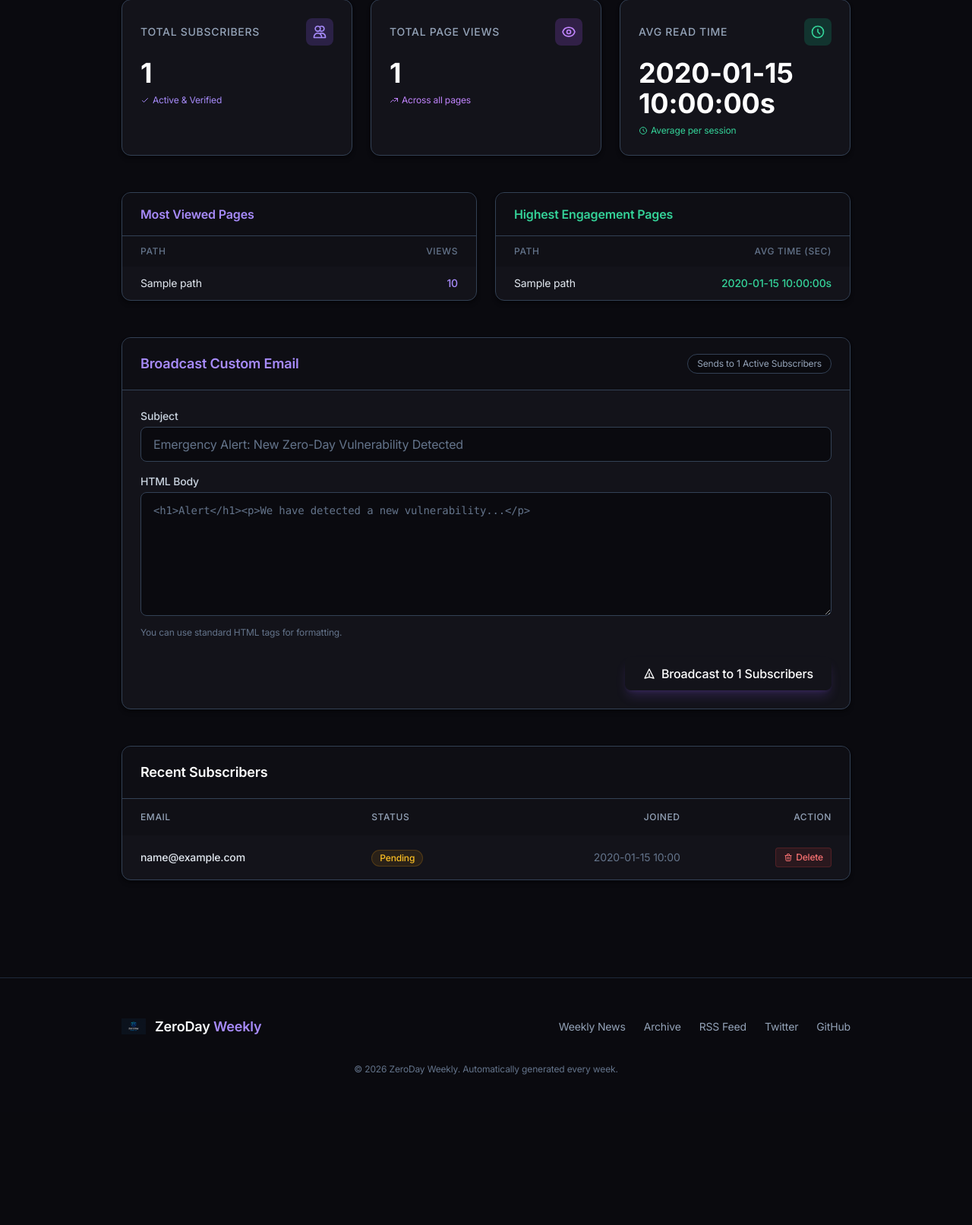
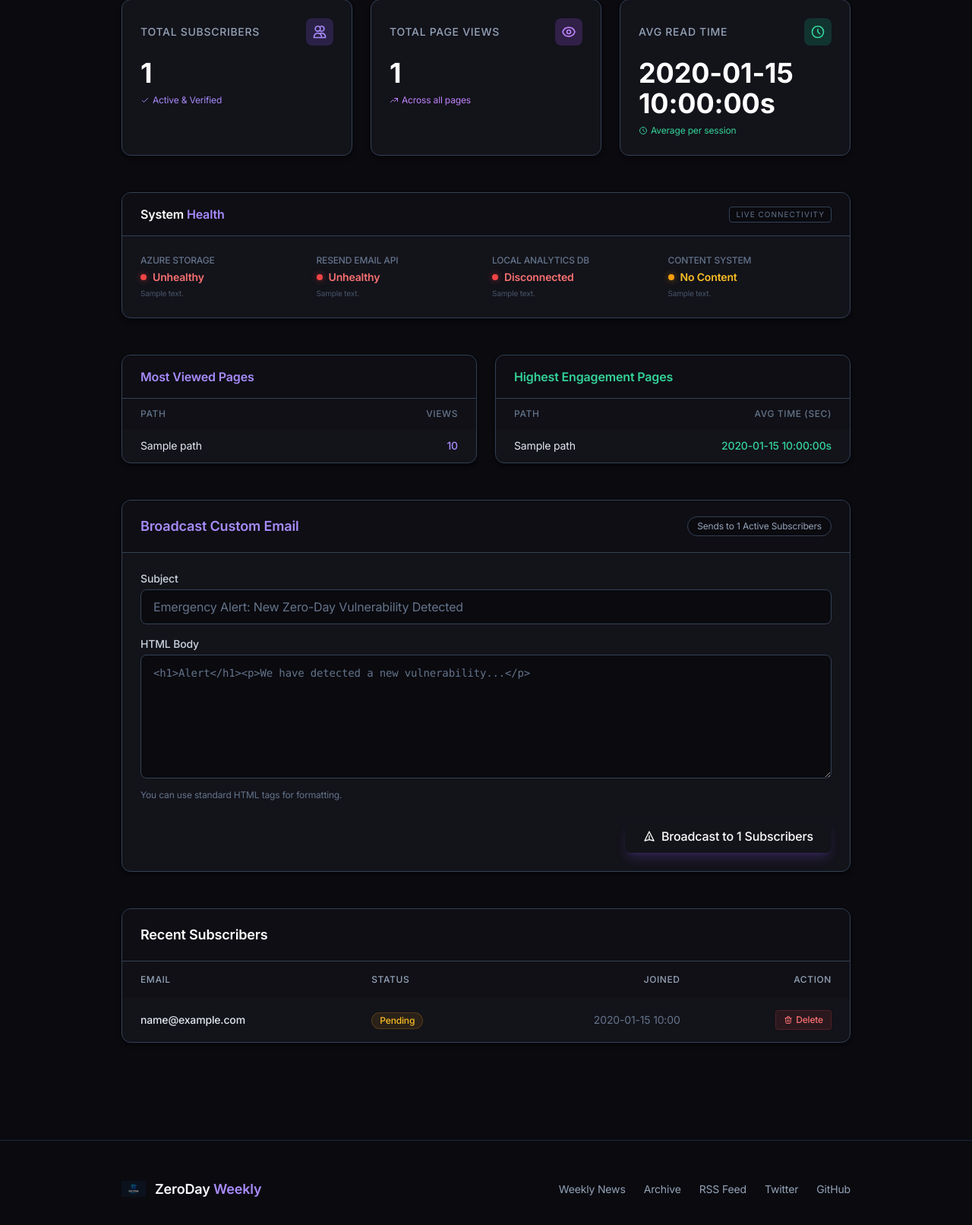
Before and after one commit to err0rgod/zeroday, a Python web app: template web/templates/lifeng.html in a window 1280 px wide. Shown: the part 222-1835 px from the top of the page at 76% size. Before the commit the page ends 1637 px from the top, so only its background shows below. Run offline with Jinja, Linux system fonts and the light colour scheme; the template is opened without the code that fills it: most values are stand-ins (such as "Sample title", 1, 10 or a date in 2020); some libraries are stand-ins or nearby versions.

Commit message:
added health checks

```diff
--- a/web/main.py
+++ b/web/main.py
@@ -30,6 +30,7 @@ from lib.blob_store import (
     get_subscriber, get_subscriber_by_token,
     get_active_verified_emails, count_active_verified, get_recent_subscribers,
 )
+from lib.health import get_system_health
 import secrets
 import uuid
 
@@ -415,6 +416,9 @@ async def admin_panel(request: Request, db: Session = Depends(get_db), admin: bo
     engaging_pages_query = db.query(ReadSession.path, func.avg(ReadSession.duration_seconds).label('avg_time')).group_by(ReadSession.path).order_by(func.avg(ReadSession.duration_seconds).desc()).limit(5).all()
     engaging_pages = [{"path": p.path, "avg_time": round(p.avg_time)} for p in engaging_pages_query]
 
+    # System Health Checks
+    health = get_system_health(db)
+
     return templates.TemplateResponse(request, "lifeng.html", {
         "request": request,
         "total_subscribers": total_subscribers,
@@ -423,6 +427,7 @@ async def admin_panel(request: Request, db: Session = Depends(get_db), admin: bo
         "recent_subscribers": recent_subscribers,
         "top_pages": top_pages,
         "engaging_pages": engaging_pages,
+        "health": health,
     })
 
 @app.post("/admin/delete-subscriber", response_class=RedirectResponse)
--- a/web/templates/lifeng.html
+++ b/web/templates/lifeng.html
@@ -68,6 +68,83 @@
                 <svg class="w-3 h-3" fill="none" stroke="currentColor" viewBox="0 0 24 24"><path stroke-linecap="round" stroke-linejoin="round" stroke-width="2" d="M12 8v4l3 3m6-3a9 9 0 11-18 0 9 9 0 0118 0z" /></svg>
                 Average per session
             </p>
+        </div>
+    </div>
+
+    <!-- System Health Section -->
+    <div class="mb-12">
+        <div class="bg-dark-800 border border-slate-700 rounded-xl overflow-hidden smooth-shadow">
+            <div class="px-6 py-4 border-b border-slate-700 bg-dark-900/50 flex justify-between items-center">
+                <h2 class="text-md font-semibold text-white">System <span class="text-brand-400">Health</span></h2>
+                <span class="text-[10px] uppercase tracking-widest text-slate-500 bg-dark-900 px-2 py-0.5 rounded border border-slate-700">Live Connectivity</span>
+            </div>
+            <div class="p-6 grid grid-cols-2 md:grid-cols-4 gap-4">
+                <!-- Azure Blob Health -->
+                <div class="flex flex-col gap-1">
+                    <span class="text-xs text-slate-500 uppercase font-medium">Azure Storage</span>
+                    <div class="flex items-center gap-2">
+                        {% if health.azure.status == 'healthy' %}
+                            <div class="w-2 h-2 rounded-full bg-emerald-500 shadow-[0_0_8px_rgba(16,185,129,0.5)]"></div>
+                            <span class="text-sm font-semibold text-emerald-400">Healthy</span>
+                        {% else %}
+                            <div class="w-2 h-2 rounded-full bg-red-500 shadow-[0_0_8px_rgba(239,68,68,0.5)]"></div>
+                            <span class="text-sm font-semibold text-red-400">Unhealthy</span>
+                        {% endif %}
+                    </div>
+                    <span class="text-[10px] text-slate-600 truncate">{{ health.azure.message }}</span>
+                </div>
+
+                <!-- Resend API Health -->
+                <div class="flex flex-col gap-1">
+                    <span class="text-xs text-slate-500 uppercase font-medium">Resend Email API</span>
+                    <div class="flex items-center gap-2">
+                        {% if health.resend.status == 'healthy' %}
+                            <div class="w-2 h-2 rounded-full bg-emerald-500 shadow-[0_0_8px_rgba(16,185,129,0.5)]"></div>
+                            <span class="text-sm font-semibold text-emerald-400">Healthy</span>
+                        {% elif health.resend.status == 'partial' %}
+                            <div class="w-2 h-2 rounded-full bg-amber-500 shadow-[0_0_8px_rgba(245,158,11,0.5)]"></div>
+                            <span class="text-sm font-semibold text-amber-400">Partial</span>
+                        {% else %}
+                            <div class="w-2 h-2 rounded-full bg-red-500 shadow-[0_0_8px_rgba(239,68,68,0.5)]"></div>
+                            <span class="text-sm font-semibold text-red-400">Unhealthy</span>
+                        {% endif %}
+                    </div>
+                    <span class="text-[10px] text-slate-600 truncate">{{ health.resend.message }}</span>
+                </div>
+
+                <!-- Database Health -->
+                <div class="flex flex-col gap-1">
+                    <span class="text-xs text-slate-500 uppercase font-medium">Local Analytics DB</span>
+                    <div class="flex items-center gap-2">
+                        {% if health.database.status == 'healthy' %}
+                            <div class="w-2 h-2 rounded-full bg-emerald-500 shadow-[0_0_8px_rgba(16,185,129,0.5)]"></div>
+                            <span class="text-sm font-semibold text-emerald-400">Connected</span>
+                        {% else %}
+                            <div class="w-2 h-2 rounded-full bg-red-500 shadow-[0_0_8px_rgba(239,68,68,0.5)]"></div>
+                            <span class="text-sm font-semibold text-red-400">Disconnected</span>
+                        {% endif %}
+                    </div>
+                    <span class="text-[10px] text-slate-600 truncate">{{ health.database.message }}</span>
+                </div>
+
+                <!-- Content Health -->
+                <div class="flex flex-col gap-1">
+                    <span class="text-xs text-slate-500 uppercase font-medium">Content System</span>
+                    <div class="flex items-center gap-2">
+                        {% if health.content.status == 'healthy' %}
+                            <div class="w-2 h-2 rounded-full bg-emerald-500 shadow-[0_0_8px_rgba(16,185,129,0.5)]"></div>
+                            <span class="text-sm font-semibold text-emerald-400">Functional</span>
+                        {% elif health.content.status == 'warning' %}
+                            <div class="w-2 h-2 rounded-full bg-amber-500 shadow-[0_0_8px_rgba(245,158,11,0.5)]"></div>
+                            <span class="text-sm font-semibold text-amber-400">No Content</span>
+                        {% else %}
+                            <div class="w-2 h-2 rounded-full bg-red-500 shadow-[0_0_8px_rgba(239,68,68,0.5)]"></div>
+                            <span class="text-sm font-semibold text-red-400">Critical Error</span>
+                        {% endif %}
+                    </div>
+                    <span class="text-[10px] text-slate-600 truncate">{{ health.content.message }}</span>
+                </div>
+            </div>
         </div>
     </div>
 
```
Also changed, not shown: lib/health.py (added, +81 -0 lines).
